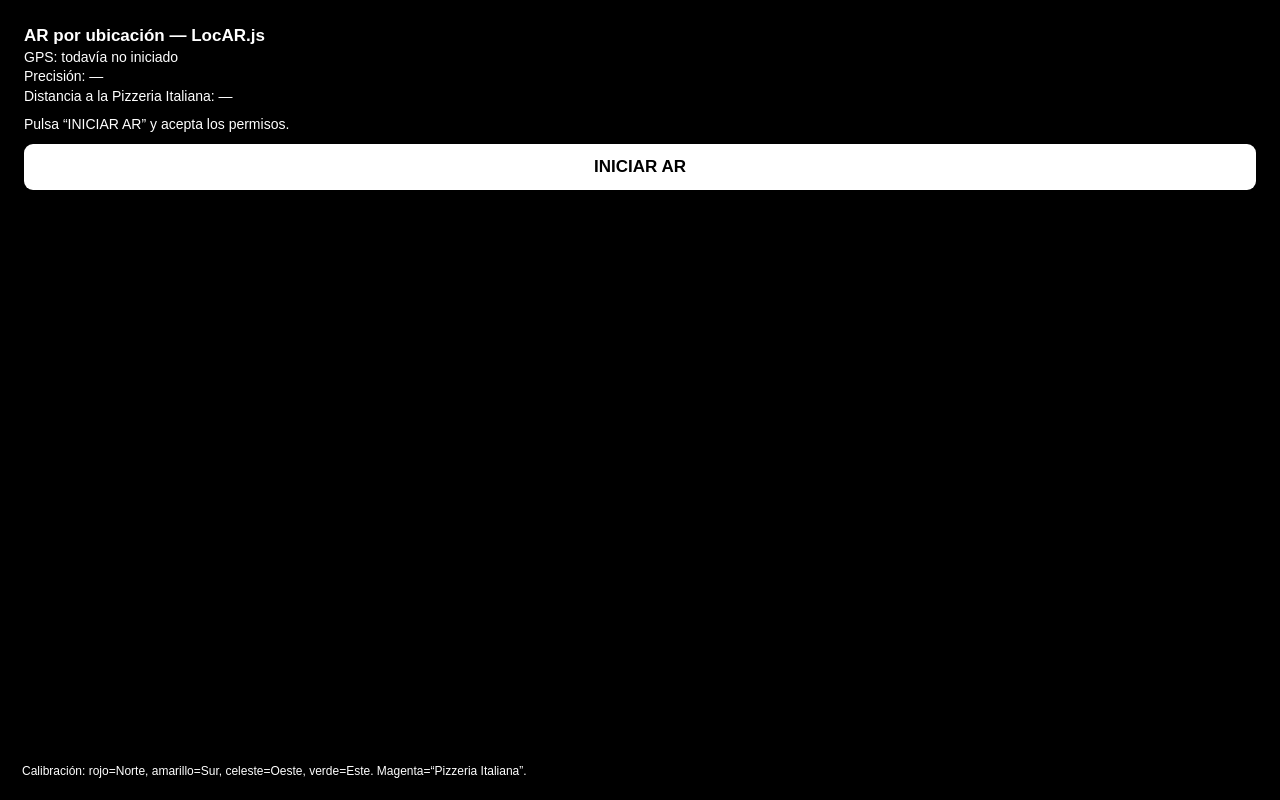
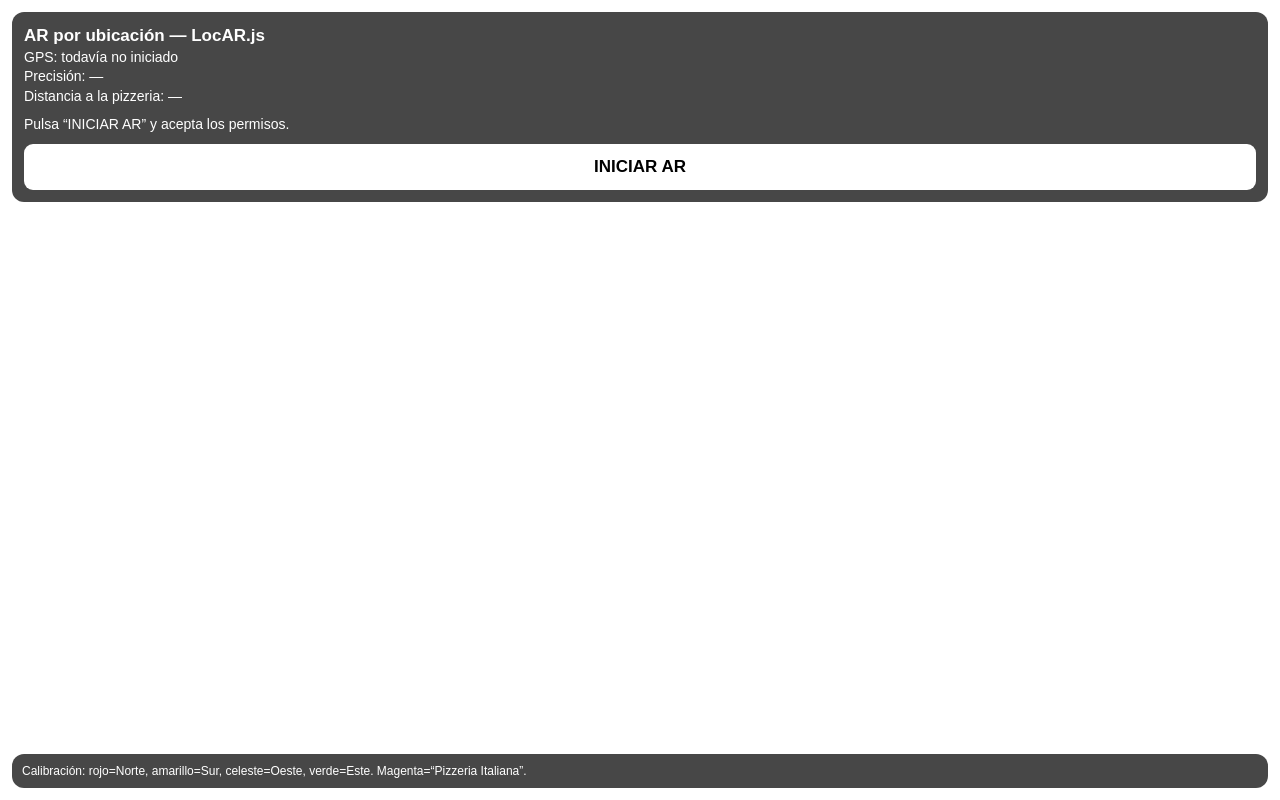
Before and after one commit to 02211111/Proyecto_GPS, a website built with Vite: page LocAR_GPS_Vercel_TI_v2/index.html in a window 1280 px wide. Built offline with nearby package versions, Linux system fonts and the light colour scheme.

Commit message:
Update title and background style in index.html

```diff
--- a/LocAR_GPS_Vercel_TI_v2/index.html
+++ b/LocAR_GPS_Vercel_TI_v2/index.html
@@ -4,10 +4,11 @@
   <meta charset="UTF-8" />
   <meta name="viewport" content="width=device-width, initial-scale=1.0, viewport-fit=cover" />
   <meta name="theme-color" content="#000000" />
-  <title>LocAR GPS - Laboratorio de Redes</title>
+  <title>LocAR GPS - Pizzeria</title>
   <style>
     * { box-sizing: border-box; }
-    html, body { margin:0; width:100%; height:100%; overflow:hidden; font-family:Arial,sans-serif; background:#000; }
+    html, body { margin:0; width:100%; height:100%; overflow:hidden; font-family:Arial,sans-serif; background:transparent; }
+    #camera { position:fixed; inset:0; width:100%; height:100%; object-fit:cover; z-index:-1; }
     #ar-canvas { position:fixed; inset:0; width:100%; height:100%; display:block; }
     #panel {
       position:fixed; z-index:10; top:12px; left:12px; right:12px;
@@ -27,13 +28,17 @@
   </style>
 </head>
 <body>
+  <!-- Video de cámara como fondo -->
+  <video id="camera" autoplay playsinline></video>
+
+  <!-- Canvas para LocAR -->
   <canvas id="ar-canvas"></canvas>
 
   <div id="panel">
     <b>AR por ubicación — LocAR.js</b><br>
     <span id="coords">GPS: todavía no iniciado</span><br>
     <span id="accuracy">Precisión: —</span><br>
-    <span id="distance">Distancia a la Pizzeria Italiana: —</span>
+    <span id="distance">Distancia a la pizzeria: —</span>
     <div id="status">Pulsa “INICIAR AR” y acepta los permisos.</div>
     <button id="start">INICIAR AR</button>
   </div>
```
